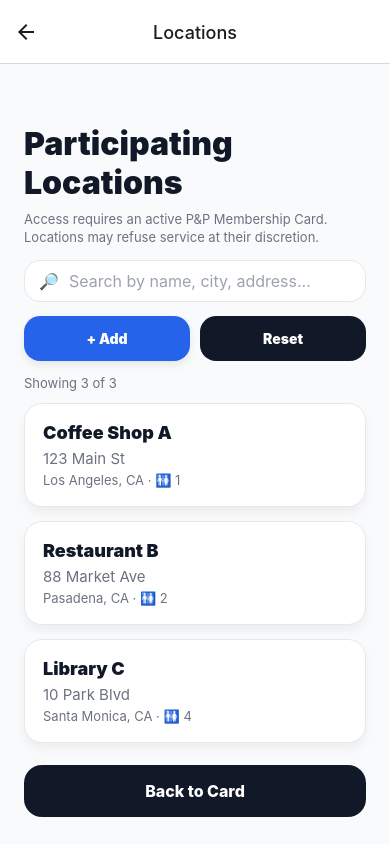
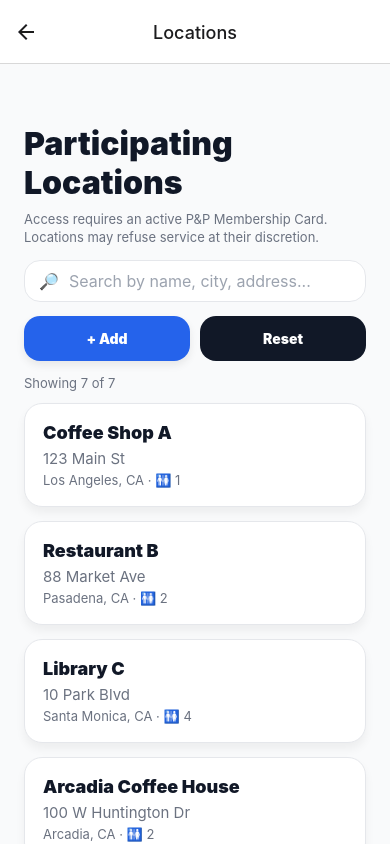
Before and after one commit to jackyutc-code/pp-membership, a React Native app: screen /Locations in a window 390 px wide. Built offline with nearby package versions, Linux system fonts and the light colour scheme.

Commit message:
Add Shanghai location (4 restrooms)

```diff
--- a/src/screens/LocationsScreen.js
+++ b/src/screens/LocationsScreen.js
@@ -8,6 +8,14 @@ const DEFAULT_LOCATIONS = [
   { id: "a", name: "Coffee Shop A", address: "123 Main St", city: "Los Angeles", state: "CA", restrooms: 1 },
   { id: "b", name: "Restaurant B", address: "88 Market Ave", city: "Pasadena", state: "CA", restrooms: 2 },
   { id: "c", name: "Library C", address: "10 Park Blvd", city: "Santa Monica", state: "CA", restrooms: 4 },
+
+  // ✅ Added test locations (US)
+  { id: "arc-1", name: "Arcadia Coffee House", address: "100 W Huntington Dr", city: "Arcadia", state: "CA", restrooms: 2 },
+  { id: "sj-1", name: "San Jose Downtown Café", address: "1 S Market St", city: "San Jose", state: "CA", restrooms: 3 },
+  { id: "rh-1", name: "Rowland Heights Tea & Coffee", address: "17120 Colima Rd", city: "Rowland Heights", state: "CA", restrooms: 1 },
+
+  // ✅ Added foreign test location
+  { id: "sh-1", name: "Shanghai Central Café", address: "1 Nanjing Rd", city: "Shanghai", state: "China", restrooms: 6 },
 ];
 
 const THEME = {
```
